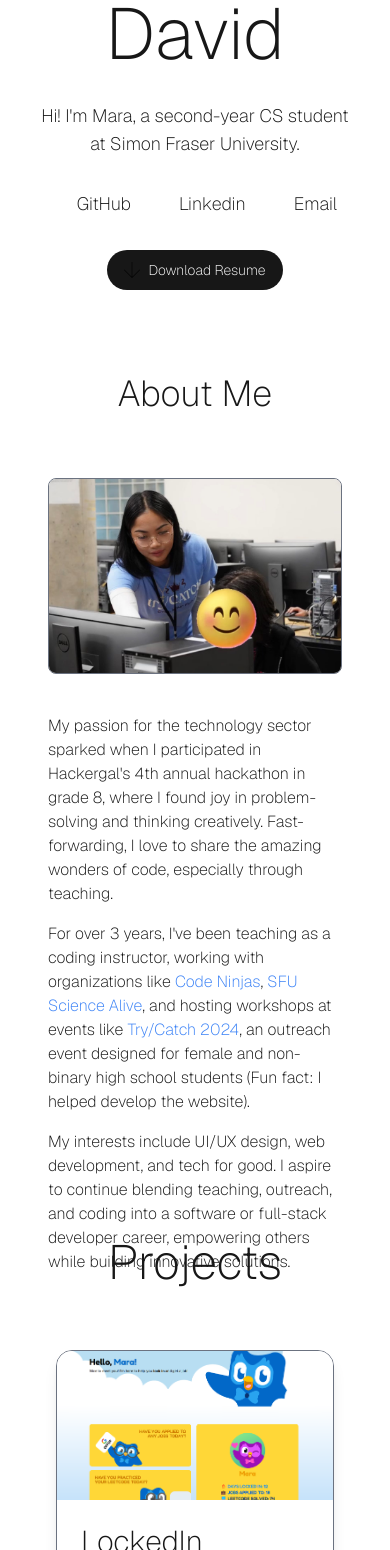
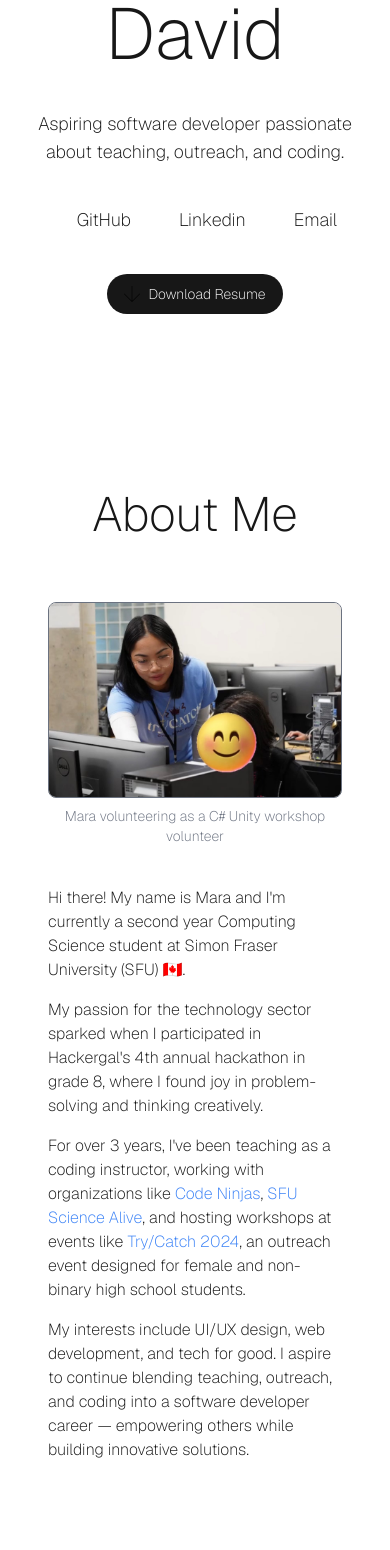
Before and after one commit to maraliwayway/maraliwayway.github.io, a Next.js app: page / in a window 390 px wide. Shown: the part 418-1968 px from the top of the page. Built offline with nearby package versions, Linux system fonts and the light colour scheme.

Commit message:
fix: improve grammar, spelling, and ui. incorporated some mobile responsiveness

```diff
--- a/app/components/About.js
+++ b/app/components/About.js
@@ -4,7 +4,7 @@ const About = () => {
   return (
     <section id="about" className="h-screen flex items-center justify-center px-4 mt-10 font-extralight">
       <div className="max-w-6xl w-full flex flex-col items-center gap-16 lg:gap-20">
-        <h1 className="text-4xl md:text-6xl text-extralight mt-20 text-center">
+        <h1 className="text-center text-5xl text-extralight">
           About Me
         </h1>
 
@@ -15,17 +15,24 @@ const About = () => {
                 aria-hidden
                 src="/about.jpg"
                 alt="Mara Liwayway David headshot"
-                width={600}
-                height={600}
+                width={900}
+                height={900}
                 quality={100}
                 className="rounded-lg border border-gray-500"
               />
+                <p className="text-center text-gray-500 text-sm mt-2">Mara volunteering as a C# Unity workshop volunteer </p>
+
             </div>
           </div>
 
           <div className="flex flex-col gap-4 text-left">
+
+          <p className="text-base sm:text-lg">
+              Hi there! My name is Mara and I'm currently a second year Computing Science student at Simon Fraser University (SFU) 🇨🇦.
+            </p>
+
             <p className="text-base sm:text-lg">
-              My passion for the technology sector sparked when I participated in Hackergal's 4th annual hackathon in grade 8, where I found joy in problem-solving and thinking creatively. Fast-forwarding, I love to share the amazing wonders of code, especially through teaching.
+              My passion for the technology sector sparked when I participated in Hackergal's 4th annual hackathon in grade 8, where I found joy in problem-solving and thinking creatively.
             </p>
 
             <p className="text-base sm:text-lg">
@@ -52,11 +59,11 @@ const About = () => {
               >
                 Try/Catch 2024
               </a>
-              , an outreach event designed for female and non-binary high school students (Fun fact: I helped develop the website).
+              , an outreach event designed for female and non-binary high school students.
             </p>
 
             <p className="text-base sm:text-lg">
-              My interests include UI/UX design, web development, and tech for good. I aspire to continue blending teaching, outreach, and coding into a software or full-stack developer career, empowering others while building innovative solutions.
+              My interests include UI/UX design, web development, and tech for good. I aspire to continue blending teaching, outreach, and coding into a software developer career — empowering others while building innovative solutions.
             </p>
           </div>
         </div>
--- a/app/components/Experience.js
+++ b/app/components/Experience.js
@@ -3,8 +3,10 @@ import { COMMUNITY_INVOLVEMENT } from "../constants";
 
 const Experience = () => {
   return (
-    <div className="pb-20 pt-20">
-      <h2 className="my-20 text-center text-5xl text-extralight">
+
+    <section id="experience" className="py-24">
+    <div>
+      <h2 className="mb-24 text-center text-5xl text-extralight">
         Work Experience
       </h2>
 
@@ -34,7 +36,7 @@ const Experience = () => {
       </div>
 
       <h2 className="my-20 text-center text-5xl text-extralight mt-40">
-        Volunteer Experience
+        Community Involvement Experience
       </h2>
 
       <div>
@@ -62,6 +64,7 @@ const Experience = () => {
         ))}
       </div>
     </div>
+    </section>
   );
 };
 
--- a/app/components/Projects.js
+++ b/app/components/Projects.js
@@ -14,23 +14,23 @@ const projects = [
     domain: "Web Development",
     image: "/emergency.png",
     github: "https://github.com/biancadimaano/ecomm-website",
-    description: "A new web-based system for Metro Vancouver that allows you to report and view emergency reports."
+    description: "A web-based system for Metro Vancouver that allows you to report and view emergencies."
   },
   {
     title: "Try/Catch 2024 Website",
     domain: "Web Development",
     image: "/tc2024.png",
     github: "https://github.com/try-catch2024/try-catch2024",
-    description: "Redesigned SFU Women in Computing Science's Try/Catch 2024 website, an annual outreach event for female and non-binary high school students."
+    description: "Redesigned SFU Women in Computing Science's website for Try/Catch 2024, an annual outreach event for female and non-binary high school students."
   }
 
 ];
 
 const Projects = () => {
   return (
-    <section id="projects" className="py-20text-white">
-      <div className="max-w-6xl mx-auto px-6">
-        <h1 className="text-5xl ftext-center mb-16 text-center">Projects</h1>
+    <section id="projects" className="pt-24 text-white">
+      <div className="">
+        <h1 className="mb-24 text-center text-5xl text-extralight sm:mt-20 md:mt-0">Projects</h1>
         <div className="space-y-12">
           {projects.map((project, index) => (
             <div
@@ -47,7 +47,7 @@ const Projects = () => {
               <div className="p-6">
                 <h2 className="text-3xl ">{project.title}</h2>
                 <p className="text-sm text-gray-400 mt-1">{project.domain}</p>
-                <p className="mt-4 ">{project.description}</p>
+                <p className="mt-4">{project.description}</p>
                 <Link
                   href={project.github}
                   target="_blank"
--- a/app/constants/index.js
+++ b/app/constants/index.js
@@ -1,19 +1,11 @@
 
-export const PROJECTS = [
-    {
-      img: "https://static.wikia.nocookie.net/pokemon/images/0/0d/0025PPikachu.png/revision/latest/scale-to-width/360?cb=20240714164138",
-      title: "emergency report system",
-      technologies: ["leaflet api", "javascript", "html", "css"],
-      projectLink: ""
-    }
-  ]
   export const EXPERIENCES = [
     {
       year: "May 2024 - Present",
       role: "Coding Instructor",
       company: "SFU Science Alive",
       description: [
-        "Taught a week-long Artificial Intelligence summer camp to students grades 6 to 12 using Javascript. Led STEM-based workshops using Javascript, HTML/CSS, Figma, and block-based programming. Developed curriculum write ups for coding workshops targeted towards middle school and high school students."
+        "Taught a week-long AI summer camp to students grades 6 to 12 using JavaScript. Led STEM-based workshops using JavaScript, HTML, CSS, Figma, and block-based programming. Developed curriculum write ups for coding workshops targeted towards middle school and high school students."
       ],
       technologies: ["JavaScript", "HTML", "CSS", "Figma"],
     },
@@ -22,7 +14,7 @@ export const PROJECTS = [
         role: "Coding Instructor",
         company: "Code Ninjas",
         description: [
-          "Taught week-long STEM-based coding camps to students aged 5 to 14. Assisted students with debugging their Javascript and block-based code. Managed conflicts between students, promoting fairness and maintaining a positive learning environment."
+          "Taught week-long STEM-based coding camps to students aged 5 to 14. Assisted students with debugging their JavaScript and block-based code. Managed conflicts between students, promoting fairness and maintaining a positive learning environment."
         ],
         technologies: ["JavaScript", "Lua"],
       },
@@ -34,9 +26,9 @@ export const PROJECTS = [
     {
       year: "January 2025 - Present",
       role: "FAS Student Ambassador",
-      company: "SFU",
+      company: "SFU Faculty of Applied Sciences",
       description: [
-        "Completed ambassador training to represent fas in recruitment and outreach activities effectively."
+        "Completed ambassador training to represent SFU's Faculty of Applied Sciences in recruitment and outreach activities effectively. Led campus tours for prospective university students."
       ],
       technologies: [],
     },
@@ -54,7 +46,7 @@ export const PROJECTS = [
       role: "Student Volunteer",
       company: "SFU Women in Computing Science",
       description: [
-        "Redesigned try/catch 2024 website, improving accessibility for 100+ sign-ups. Led 4 designers to create materials for networking night, drawing 70 attendees. Debugged C# unity code for 40 try/catch 2023 attendees."
+        "Redesigned the Try/Catch 2024 website, improving accessibility for 100+ sign-ups. Led 4 designers to create materials for Networking Night 2024, drawing 70 attendees. Debugged C# code in Unity for 40 Try/Catch 2023 attendees."
       ],
       technologies: [],
     },
--- a/app/page.js
+++ b/app/page.js
@@ -46,19 +46,17 @@ export default function Home() {
       >
         <div className="max-w-screen-xl mx-auto flex justify-between items-center font-extralight text-lg">
           <div className="flex items-center gap-4 text-white">
-            {/* Logo or Name */}
             <a href="/" className="hover:underline">Mara Liwayway</a>
           </div>
           <div className="flex items-center gap-8 text-white">
-            {/* Navbar Links */}
             <a href="#about" className="hover:underline">About Me</a>
+            <a href="#projects" className="hover:underline">Projects</a>
             <a href="#experience" className="hover:underline">Experience</a>
-            <a href="#projects" className="hover:underline">Projects</a>
           </div>
         </div>
       </motion.nav>
 
-      <main className="flex flex-col gap-8 pt-40 font-extralight text-lg">
+      <main className="flex flex-col gap-10 pt-40 font-extralight text-lg">
 
         <motion.h1
           className="text-center text-7xl mt-20"
@@ -75,7 +73,7 @@ export default function Home() {
           animate={{ opacity: 1 }}
           transition={{ duration: 1, delay: 0.5 }}
         >
-          Hi! I'm Mara, a second-year CS student at Simon Fraser University.
+          Aspiring software developer passionate about teaching, outreach, and coding.
         </motion.p>
 
         <div className="row-start-3 flex gap-6 flex-wrap items-center justify-center">
@@ -144,7 +142,7 @@ export default function Home() {
           transition={{ duration: 1, delay: 2.5 }}
         >
           <a
-            className="rounded-full border border-solid border-transparent transition-colors flex items-center justify-center bg-foreground text-background gap-2 hover:bg-[#383838] dark:hover:bg-[#999] text-sm sm:text-base h-10 sm:h-12 px-4 sm:px-5"
+            className="mb-40 rounded-full border border-solid border-transparent transition-colors flex items-center justify-center bg-foreground text-background gap-2 hover:bg-[#383838] dark:hover:bg-[#999] text-sm sm:text-base h-10 sm:h-12 px-4 sm:px-5"
             href="/resume.pdf"
             download="Mara_Liwayway_David_Resume.pdf"  // Specify the filename for the downloaded file
             target="_blank"
@@ -161,6 +159,7 @@ export default function Home() {
           </a>
         </motion.div>
 
+
         <About />
         <Projects />
         <Experience />
```
